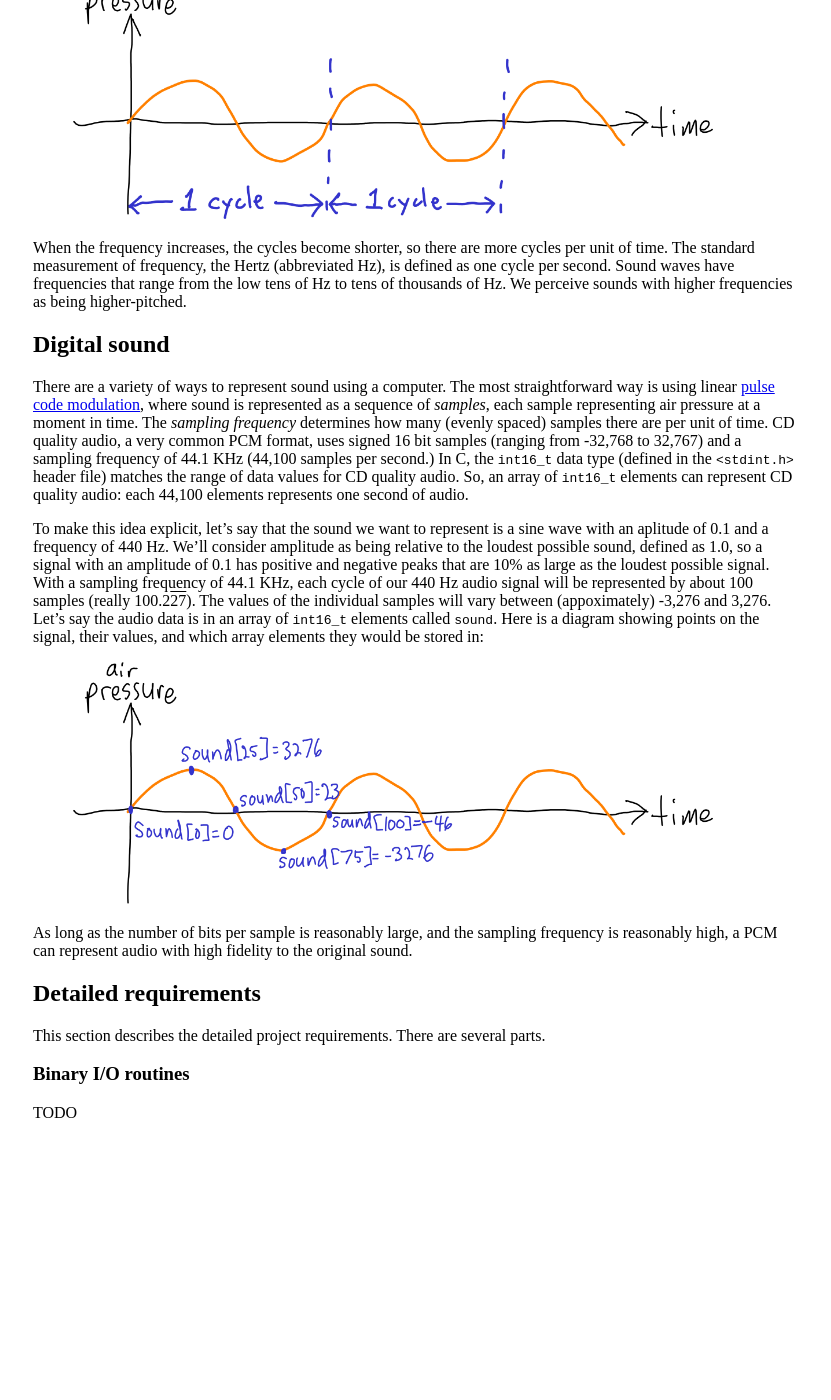
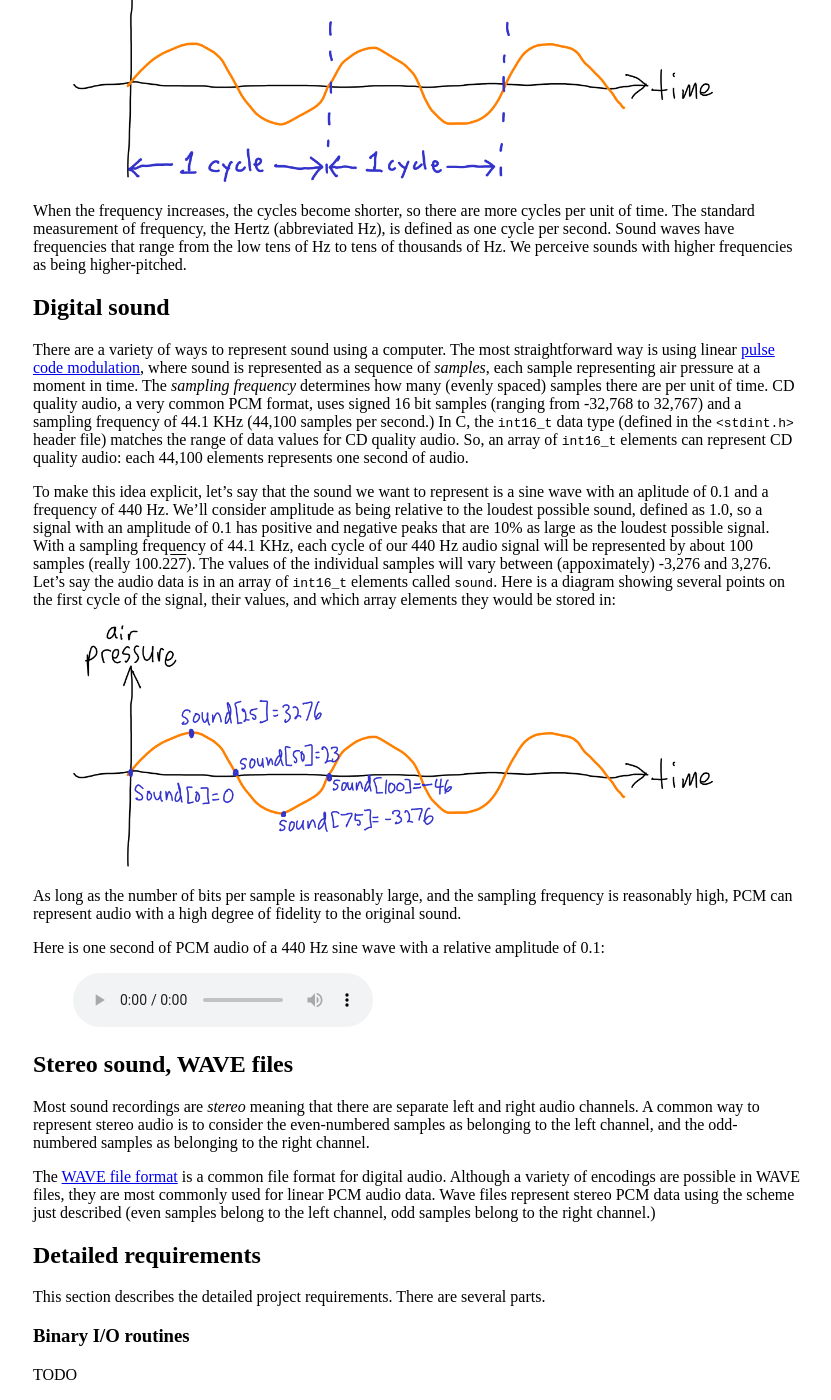
Before and after one commit to jhuintprog/fall2019, a Jekyll site: the page built from midterm_proj.md, in a window 1280 px wide and 1400 px high, scrolled down 1160 px. Shown: the whole window, without its empty margins (223-1054 px from the left). Built offline with Jekyll 4.4.1, drawn with Linux system fonts in a browser that asks for light colours; before the commit the page ends 2298 px from its top, so only the background shows below that; some of the changed text lies outside the part shown.

Commit message:
440 Hz sine wave example

```diff
--- a/_layouts/default.html
+++ b/_layouts/default.html
@@ -3,7 +3,7 @@
 <html>
 
 <head>
-	<title>{{site.coursename}}: {{page.title}}</title>
+	<title>{{page.title}}</title>
 	<link rel="shortcut icon" href="{{site.baseurl}}/img/favicon.png">
 <!--
 	<link rel="stylesheet" type="text/css" href="{{site.baseurl}}/css/syntax.css">
@@ -34,7 +34,7 @@
 
 <body>
 	<div id="content">
-		<h1>{{site.coursename}}: {{page.title}}</h1>
+		<h1>{{page.title}}</h1>
 		{{content}}
 	</div>
 </body>
--- a/midterm_proj.md
+++ b/midterm_proj.md
@@ -47,11 +47,21 @@ When the frequency increases, the cycles become shorter, so there are more cycle
 
 There are a variety of ways to represent sound using a computer.  The most straightforward way is using linear [pulse code modulation](https://en.wikipedia.org/wiki/Pulse-code_modulation), where sound is represented as a sequence of *samples*, each sample representing air pressure at a moment in time.  The *sampling frequency* determines how many (evenly spaced) samples there are per unit of time.  CD quality audio, a very common PCM format, uses signed 16 bit samples (ranging from -32,768 to 32,767) and a sampling frequency of 44.1 KHz (44,100 samples per second.)  In C, the `int16_t` data type (defined in the `<stdint.h>` header file) matches the range of data values for CD quality audio.  So, an array of `int16_t` elements can represent CD quality audio: each 44,100 elements represents one second of audio.
 
-To make this idea explicit, let's say that the sound we want to represent is a sine wave with an aplitude of 0.1 and a frequency of 440 Hz.  We'll consider amplitude as being relative to the loudest possible sound, defined as 1.0, so a signal with an amplitude of 0.1 has positive and negative peaks that are 10% as large as the loudest possible signal.  With a sampling frequency of 44.1 KHz, each cycle of our 440 Hz audio signal will be represented by about 100 samples (really 100.2<span style="text-decoration: overline;">27</span>).  The values of the individual samples will vary between (appoximately) -3,276 and 3,276.  Let's say the audio data is in an array of `int16_t` elements called `sound`.  Here is a diagram showing points on the signal, their values, and which array elements they would be stored in:
+To make this idea explicit, let's say that the sound we want to represent is a sine wave with an aplitude of 0.1 and a frequency of 440 Hz.  We'll consider amplitude as being relative to the loudest possible sound, defined as 1.0, so a signal with an amplitude of 0.1 has positive and negative peaks that are 10% as large as the loudest possible signal.  With a sampling frequency of 44.1 KHz, each cycle of our 440 Hz audio signal will be represented by about 100 samples (really 100.2<span style="text-decoration: overline;">27</span>).  The values of the individual samples will vary between (appoximately) -3,276 and 3,276.  Let's say the audio data is in an array of `int16_t` elements called `sound`.  Here is a diagram showing several points on the first cycle of the signal, their values, and which array elements they would be stored in:
 
 > <a href="img/sound-sinewave-samples.png"><img alt="Sine wave" src="img/sound-sinewave-samples.png" style="width: 40em;"></a>
 
-As long as the number of bits per sample is reasonably large, and the sampling frequency is reasonably high, a PCM can represent audio with high fidelity to the original sound.
+As long as the number of bits per sample is reasonably large, and the sampling frequency is reasonably high, PCM can represent audio with a high degree of fidelity to the original sound.
+
+Here is one second of PCM audio of a 440 Hz sine wave with a relative amplitude of 0.1:
+
+> <audio controls><source src="snd/a440.wav" type="audio/wav"></audio>
+
+## Stereo sound, WAVE files
+
+Most sound recordings are *stereo* meaning that there are separate left and right audio channels.  A common way to represent stereo audio is to consider the even-numbered samples as belonging to the left channel, and the odd-numbered samples as belonging to the right channel.
+
+The [WAVE file format](http://soundfile.sapp.org/doc/WaveFormat/) is a common file format for digital audio.  Although a variety of encodings are possible in WAVE files, they are most commonly used for linear PCM audio data.  Wave files represent stereo PCM data using the scheme just described (even samples belong to the left channel, odd samples belong to the right channel.)
 
 ## Detailed requirements
 
```
Also changed, not shown: 1 other file.
